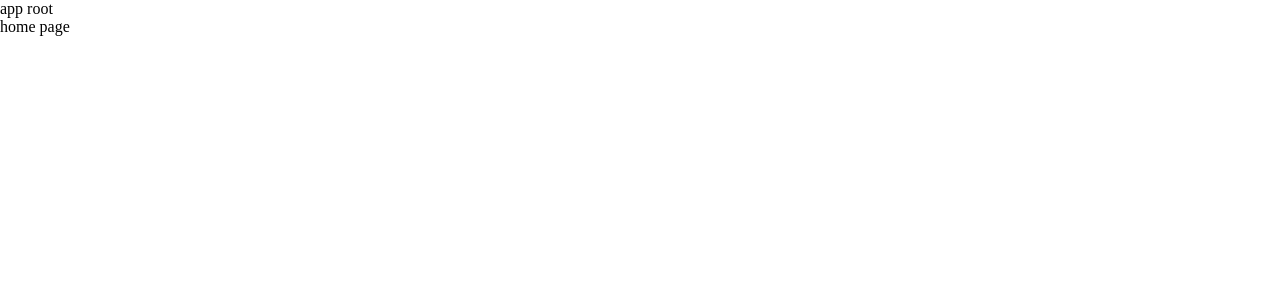
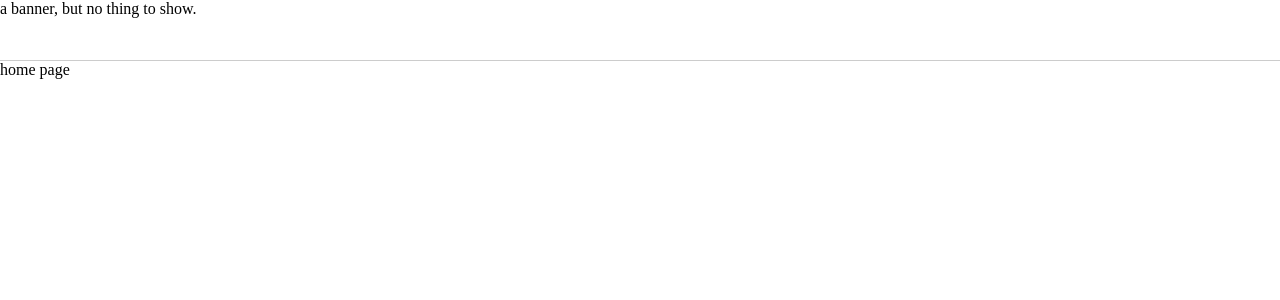
Before and after one commit to lopo12123/chess, a Vue app: page /#/home in a window 1280 px wide. Shown: the top 300 px of the page. Built offline with nearby package versions, Linux system fonts and the light colour scheme; the HTML template or start-up script is replaced by a standard one.

Commit message:
chore: container

```diff
--- a/src/App.vue
+++ b/src/App.vue
@@ -1,6 +1,31 @@
 <template>
     <div class="app">
-        app root
-        <router-view/>
+        <div class="banner">
+            a banner, but no thing to show.
+        </div>
+        <div class="main">
+            <router-view/>
+        </div>
     </div>
 </template>
+
+<style lang="scss" scoped>
+.app {
+    position: relative;
+    width: 100%;
+    height: 100%;
+
+    .banner {
+        position: relative;
+        width: 100%;
+        height: 60px;
+        border-bottom: solid 1px #cccccc;
+    }
+
+    .main {
+        position: relative;
+        width: 100%;
+        height: calc(100% - 61px);
+    }
+}
+</style>
```
